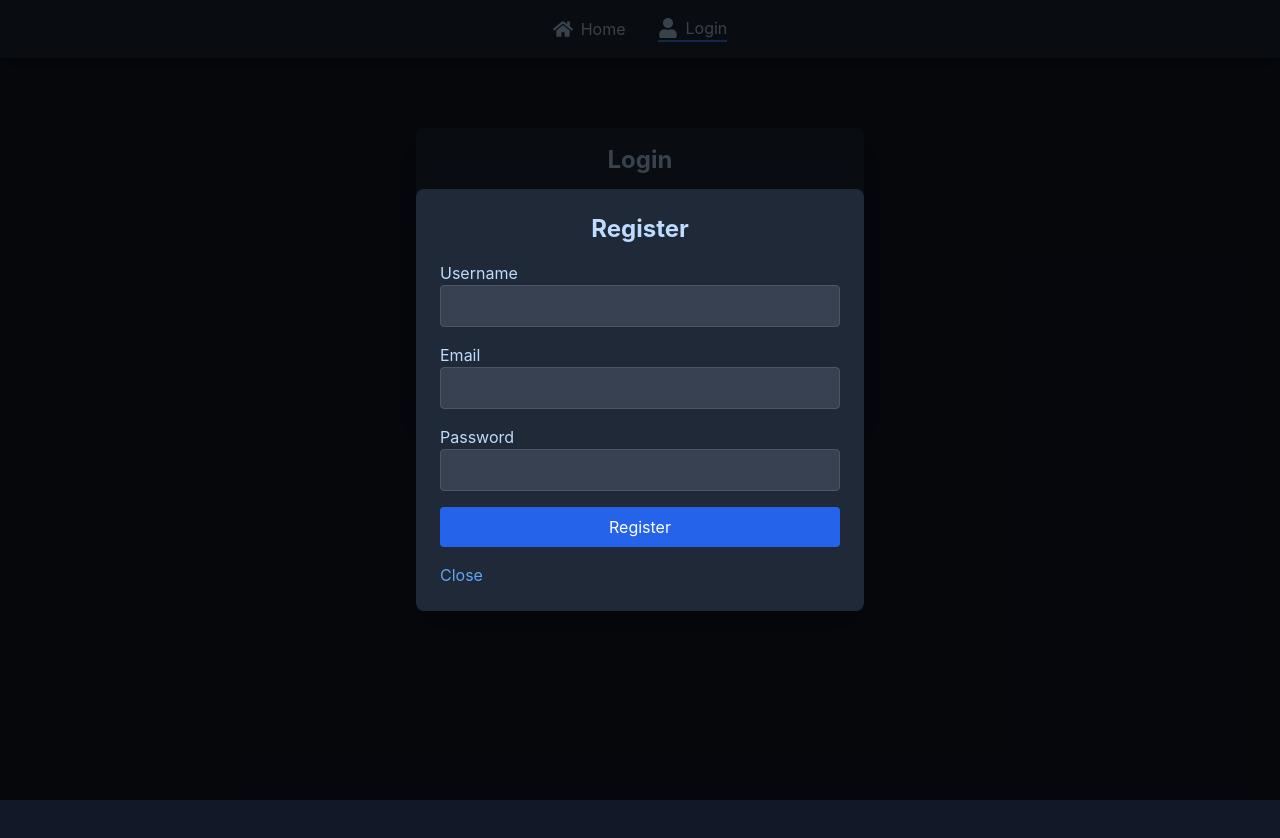
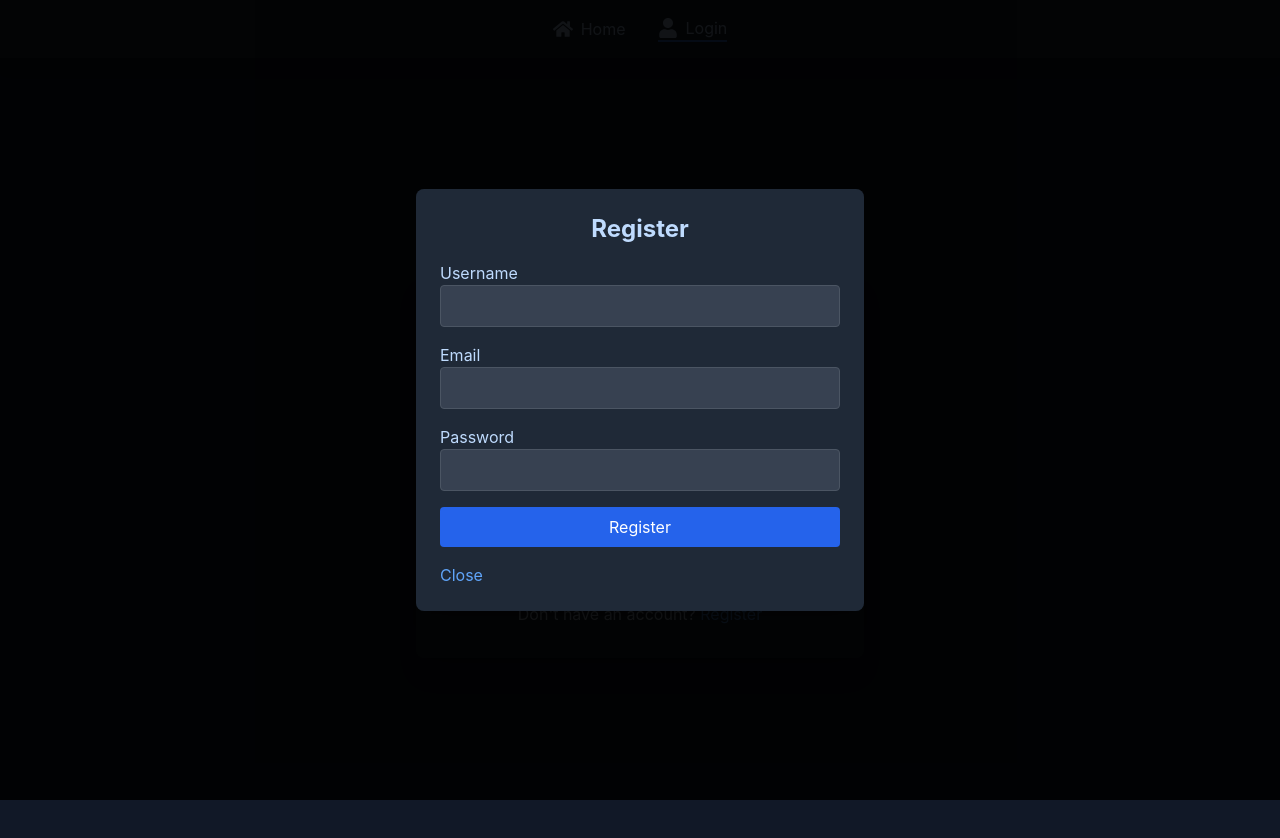
Before and after one commit to Adika713/gambling-website-frontend, a Next.js app: page /login in a window 1280 px wide. Shown: the top 838 px of the page. Before the commit the page ends 800 px from the top, so only its background shows below. Built offline with nearby package versions, Linux system fonts and the light colour scheme.

Commit message:
Add register option to login, fix blackjack and roulette backgrounds and game state

```diff
--- a/pages/login.js
+++ b/pages/login.js
@@ -1,53 +1,61 @@
 import { useState, useContext } from 'react';
+import { useRouter } from 'next/router';
 import axios from 'axios';
-import { useRouter } from 'next/router';
 import { AuthContext } from '../pages/_app';
+import RegisterModal from '../components/RegisterModal';
 
 export default function Login() {
-  const { setIsAuthenticated } = useContext(AuthContext);
   const [email, setEmail] = useState('');
   const [password, setPassword] = useState('');
   const [error, setError] = useState('');
+  const [isRegisterModalOpen, setIsRegisterModalOpen] = useState(false);
+  const { setIsAuthenticated } = useContext(AuthContext);
   const router = useRouter();
 
-  const handleLogin = async (e) => {
+  const handleSubmit = async (e) => {
     e.preventDefault();
     try {
-      const res = await axios.post(`${process.env.NEXT_PUBLIC_API_URL}/api/auth/login`, {
+      const res = await axios.post(`${process.env.NEXT_PUBLIC_API_URL}/auth/login`, {
         email,
         password,
       });
       localStorage.setItem('token', res.data.token);
       setIsAuthenticated(true);
-      window.dispatchEvent(new Event('authChange'));
-      router.push('/');
+      router.push('/profile');
     } catch (err) {
       setError(err.response?.data?.message || 'Login failed');
     }
   };
 
   return (
-    <div className="max-w-md mx-auto p-4 mt-16 bg-gray-800 rounded-lg shadow-xl">
-      <h2 className="text-2xl font-bold mb-4 text-center text-blue-200">Login</h2>
+    <div className="min-h-screen bg-gray-900 flex items-center justify-center">
+      <div className="bg-gray-800 p-8 rounded-lg shadow-xl max-w-md w-full">
+        <h2 className="text-2xl font-bold mb-6 text-blue-200 text-center">Log In</h2>
         {error && <p className="text-red-400 mb-4">{error}</p>}
-      <form onSubmit={handleLogin}>
+        <form onSubmit={handleSubmit}>
           <div className="mb-4">
-          <label className="block text-blue-200">Email</label>
+            <label htmlFor="email" className="block text-blue-100 mb-2">
+              Email
+            </label>
             <input
               type="email"
+              id="email"
               value={email}
               onChange={(e) => setEmail(e.target.value)}
-            className="w-full p-2 border border-gray-600 rounded bg-gray-700 text-blue-100 focus:outline-none focus:border-blue-500"
+              className="w-full p-2 rounded bg-gray-700 text-blue-100 border border-gray-600 focus:outline-none focus:border-blue-500"
               required
             />
           </div>
-        <div className="mb-4">
-          <label className="block text-blue-200">Password</label>
+          <div className="mb-6">
+            <label htmlFor="password" className="block text-blue-100 mb-2">
+              Password
+            </label>
             <input
               type="password"
+              id="password"
               value={password}
               onChange={(e) => setPassword(e.target.value)}
-            className="w-full p-2 border border-gray-600 rounded bg-gray-700 text-blue-100 focus:outline-none focus:border-blue-500"
+              className="w-full p-2 rounded bg-gray-700 text-blue-100 border border-gray-600 focus:outline-none focus:border-blue-500"
               required
             />
           </div>
@@ -55,9 +63,24 @@ export default function Login() {
             type="submit"
             className="w-full bg-blue-600 text-white p-2 rounded hover:bg-blue-700 transition-colors"
           >
-          Login
+            Log In
           </button>
         </form>
+        <p className="text-blue-100 mt-4 text-center">
+          Don't have an account?{' '}
+          <button
+            type="button"
+            onClick={() => setIsRegisterModalOpen(true)}
+            className="text-blue-400 hover:underline"
+          >
+            Register
+          </button>
+        </p>
+      </div>
+      <RegisterModal
+        isOpen={isRegisterModalOpen}
+        onClose={() => setIsRegisterModalOpen(false)}
+      />
     </div>
   );
 }
```
Lines whose indentation alone changed are shown as unchanged.
